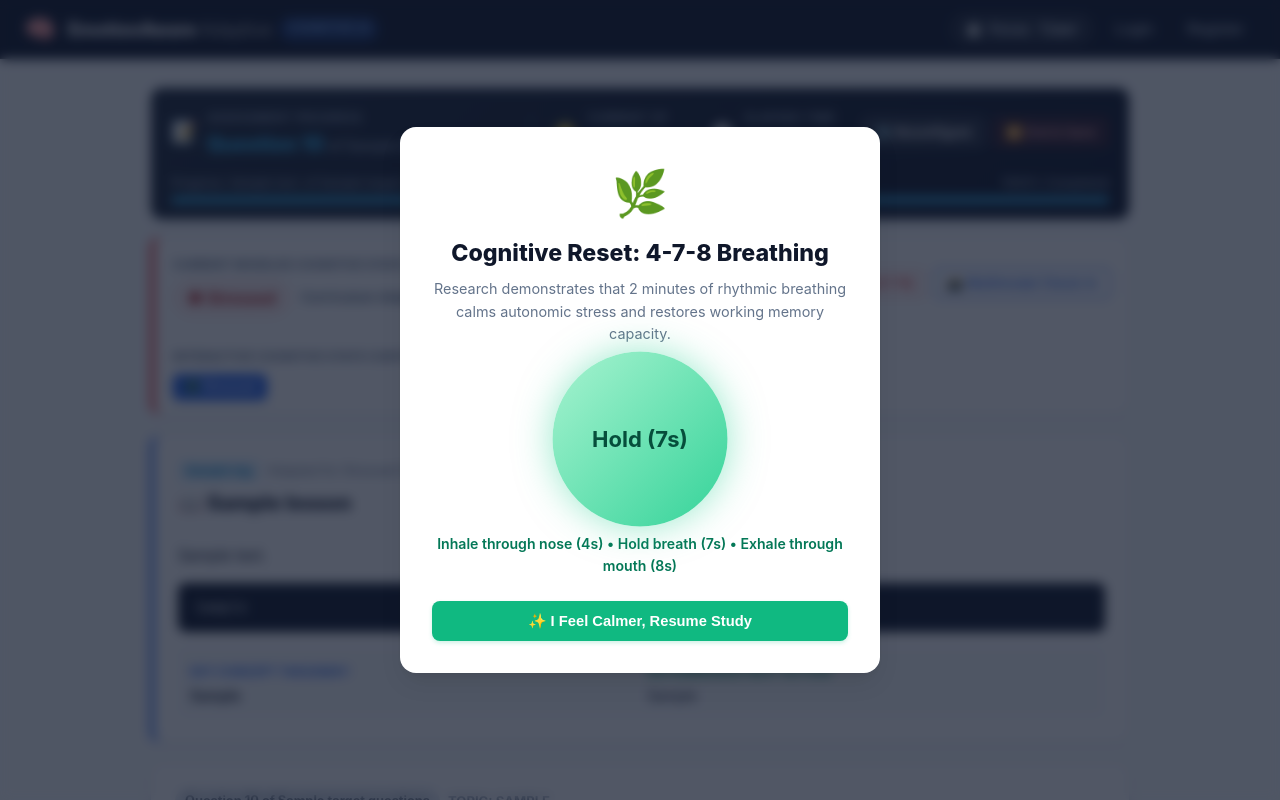
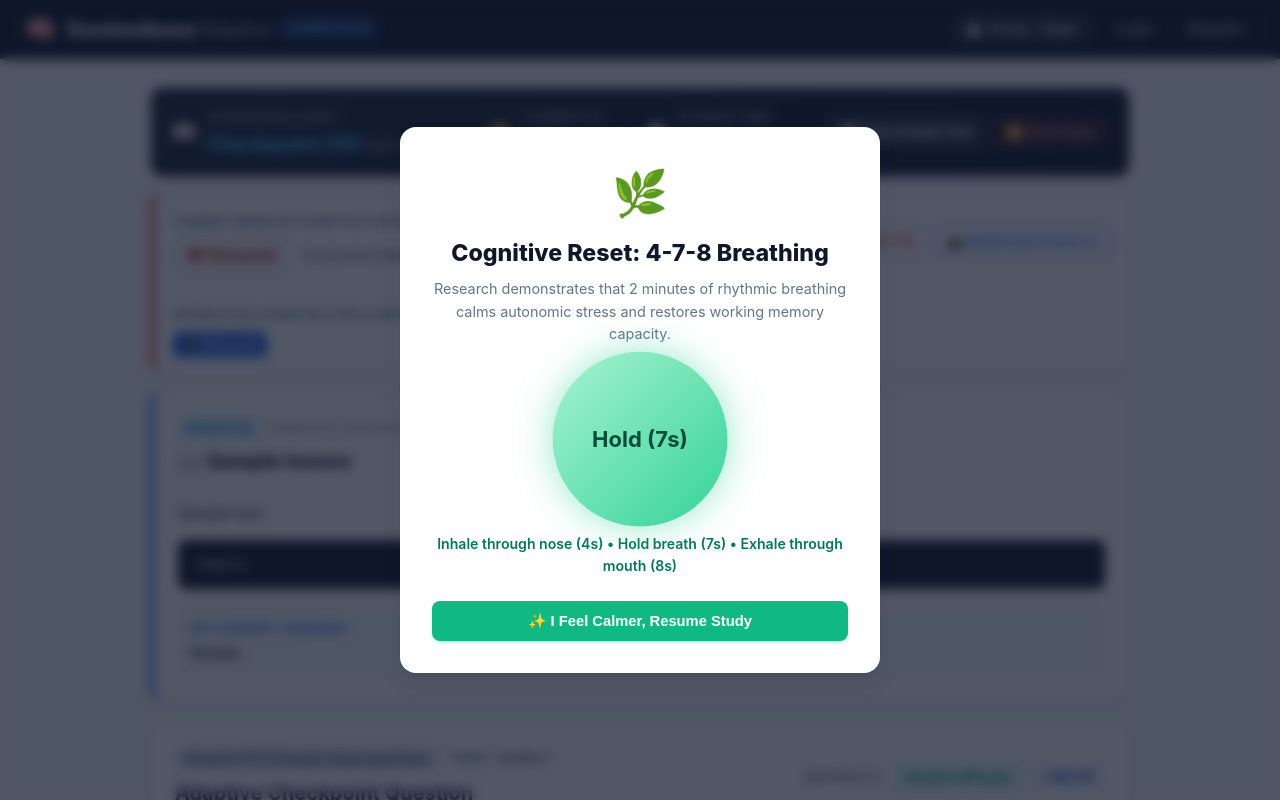
Before and after one commit to Shabrin-22/Emotion-Aware-Adaptive-Learning-System, a Flask app: template templates/study.html in a window 1280 px wide. Run offline with Flask 3, Linux system fonts and the light colour scheme; the template is opened without the code that fills it: most values are stand-ins (such as "Sample title", 1, 10 or a date in 2020).

Commit message:
fix: frontend: assessment and study icon mapping

```diff
--- a/app.py
+++ b/app.py
@@ -759,8 +759,26 @@ def study():
 
     user_id = session["user_id"]
 
-    # Check for start of a new assessment or explicit configuration
-    show_setup = False
+    # -------------------------------------------------------------------------
+    # Distinct Pathways Resolution:
+    # 1. 'assessment': Formal test with question count selection (3, 5, 10 or custom), live progress, accuracy evaluation & report
+    # 2. 'tailored': Instant state-calibrated intervention (Focused challenge, Stressed breathing reset, Confused scaffolding)
+    # 3. 'practice': Continuous self-paced study & micro-lessons across topics with no artificial barrier
+    # -------------------------------------------------------------------------
+    if request.args.get("tailored") == "1" or request.args.get("mode") == "tailored":
+        study_mode = "tailored"
+        session["study_mode"] = "tailored"
+        session.pop("study_target_questions", None)
+    elif request.args.get("mode") == "assessment" or request.args.get("setup") == "1":
+        study_mode = "assessment"
+        session["study_mode"] = "assessment"
+    elif request.args.get("mode") == "practice":
+        study_mode = "practice"
+        session["study_mode"] = "practice"
+        session.pop("study_target_questions", None)
+    else:
+        study_mode = session.get("study_mode", "practice")
+
     requested_topic = request.args.get("topic") or request.form.get("topic")
     topic_id = requested_topic if requested_topic in [t["id"] for t in TOPICS] else session.get("study_session_topic", "python")
 
@@ -768,6 +786,8 @@ def study():
         (topic for topic in TOPICS if topic["id"] == topic_id),
         TOPICS[0]
     )
+
+    show_setup = False
 
     # Check if user submitted the Assessment Setup form
     if request.method == "POST" and request.form.get("action") == "start_assessment":
@@ -778,6 +798,8 @@ def study():
             target_q = 5
 
         chosen_topic = request.form.get("topic", topic_id)
+        session["study_mode"] = "assessment"
+        study_mode = "assessment"
         session["study_target_questions"] = target_q
         session["study_session_topic"] = chosen_topic
         session["study_session_start"] = datetime.now().isoformat()
@@ -788,14 +810,12 @@ def study():
         session["study_completed"] = False
         topic_id = chosen_topic
         topic_obj = next((t for t in TOPICS if t["id"] == topic_id), TOPICS[0])
+        show_setup = False
 
-    # If user wants to reset or setup has not been performed yet
-    elif (
-        request.args.get("setup") == "1"
-        or request.args.get("restart") == "1"
-        or "study_target_questions" not in session
-    ):
+    elif study_mode == "assessment" and (request.args.get("setup") == "1" or request.args.get("restart") == "1" or "study_target_questions" not in session):
         show_setup = True
+    else:
+        show_setup = False
 
     # Modeled Cognitive State Resolution
     param_state = request.args.get("state")
@@ -845,12 +865,22 @@ def study():
         )
         session["current_cognitive_state"] = current_state
 
+    # Initialize session start if not already active
+    if "study_session_start" not in session or request.args.get("restart") == "1":
+        session["study_session_start"] = datetime.now().isoformat()
+        session["study_session_topic"] = topic_id
+        session["study_questions_answered"] = 0
+        session["study_score"] = 0
+        session["study_correct_count"] = 0
+        session["study_states_seen"] = []
+
     # If setup mode is active, render the setup card immediately
     if show_setup:
         intervention = get_adaptive_intervention(current_state, 88.0)
         return render_template(
             "study.html",
             show_setup=True,
+            study_mode=study_mode,
             topics=TOPICS,
             selected_topic=topic_id,
             current_state=current_state,
@@ -863,7 +893,7 @@ def study():
     states_seen.append(current_state)
     session["study_states_seen"] = states_seen
 
-    target_questions = session.get("study_target_questions", 5)
+    target_questions = session.get("study_target_questions") if study_mode == "assessment" else None
     questions_answered = session.get("study_questions_answered", 0)
 
     start_dt = datetime.fromisoformat(
@@ -872,13 +902,14 @@ def study():
     elapsed_sec = int((datetime.now() - start_dt).total_seconds())
 
     # Check if assessment is already completed and user refreshed or ended
-    if questions_answered >= target_questions and request.method == "GET" and not request.args.get("state"):
+    if study_mode == "assessment" and target_questions and questions_answered >= target_questions and request.method == "GET" and not request.args.get("state"):
         intervention = get_adaptive_intervention(current_state, 88.0)
         lesson = get_adaptive_lesson(topic_id, current_state)
         return render_template(
             "study.html",
             show_setup=False,
             is_completed=True,
+            study_mode=study_mode,
             topics=TOPICS,
             selected_topic=topic_id,
             current_state=current_state,
@@ -1005,12 +1036,13 @@ def study():
                     topic_id, current_state_input
                 )
 
-                is_completed = (answered >= target_questions)
+                is_completed = (study_mode == "assessment" and target_questions is not None and answered >= target_questions)
 
                 return render_template(
                     "study.html",
                     show_setup=False,
                     is_completed=is_completed,
+                    study_mode=study_mode,
                     topics=TOPICS,
                     selected_topic=topic_id,
                     current_state=current_state_input,
@@ -1053,6 +1085,7 @@ def study():
         "study.html",
         show_setup=False,
         is_completed=False,
+        study_mode=study_mode,
         topics=TOPICS,
         selected_topic=topic_id,
         current_state=current_state,
--- a/templates/base.html
+++ b/templates/base.html
@@ -25,7 +25,8 @@
             <a href="{{ url_for('admin') }}" class="{% if request.endpoint == 'admin' %}active{% endif %}">Admin Overview</a>
           {% else %}
             <a href="{{ url_for('dashboard') }}" class="{% if request.endpoint == 'dashboard' %}active{% endif %}">Dashboard</a>
-            <a href="{{ url_for('study') }}" class="{% if request.endpoint == 'study' %}active{% endif %}">Adaptive Study</a>
+            <a href="{{ url_for('study', mode='practice') }}" class="{% if request.endpoint == 'study' and (study_mode != 'assessment' and request.args.get('mode') != 'assessment') %}active{% endif %}" title="Self-Paced Learning & Concept Practice">Adaptive Study</a>
+            <a href="{{ url_for('study', mode='assessment', setup='1') }}" class="{% if request.endpoint == 'study' and (study_mode == 'assessment' or request.args.get('mode') == 'assessment') %}active{% endif %}" title="Structured Timed Test">Assessment</a>
           {% endif %}
           <a href="{{ url_for('activity') }}" class="{% if request.endpoint == 'activity' %}active{% endif %}">+ New Reflection / Webcam</a>
 
--- a/templates/study.html
+++ b/templates/study.html
@@ -161,18 +161,33 @@
 {% else %}
   <!-- ACTIVE ASSESSMENT IN PROGRESS -->
 
-  <!-- Session Progress & Control Bar (DURATION, SCORE, QUESTIONS ANSWERED OF TARGET) -->
+  <!-- Session Progress & Control Bar (DURATION, SCORE, QUESTIONS ANSWERED) -->
   <div class="card" style="margin-bottom: 16px; padding: 16px 20px; background: linear-gradient(135deg, #1e293b 0%, #0f172a 100%); color: white; border-radius: var(--radius); box-shadow: var(--shadow-md);">
     <div style="display: flex; justify-content: space-between; align-items: center; flex-wrap: wrap; gap: 14px;">
       <div style="display: flex; align-items: center; gap: 20px; flex-wrap: wrap;">
         <!-- Prominent Question Counter -->
         <div style="display: flex; align-items: center; gap: 10px;">
-          <span style="font-size: 1.3rem;">📝</span>
+          <span style="font-size: 1.3rem;">
+            {% if study_mode == 'assessment' %}📝
+            {% elif study_mode == 'tailored' %}⚡
+            {% else %}📖
+            {% endif %}
+          </span>
           <div>
-            <span style="font-size: 0.72rem; text-transform: uppercase; color: #94a3b8; font-weight: 700; letter-spacing: 0.05em;">Assessment Progress</span>
+            <span style="font-size: 0.72rem; text-transform: uppercase; color: #94a3b8; font-weight: 700; letter-spacing: 0.05em;">
+              {% if study_mode == 'assessment' %}Assessment Mode
+              {% elif study_mode == 'tailored' %}Tailored Intervention
+              {% else %}Continuous Study
+              {% endif %}
+            </span>
             <div style="font-size: 1.25rem; font-weight: 800; color: #38bdf8; display: flex; align-items: baseline; gap: 4px;">
-              <span>Question {{ (questions_answered + 1) if not submitted else questions_answered }}</span>
-              <span style="font-size: 0.88rem; color: #94a3b8; font-weight: 600;">of {{ target_questions }}</span>
+              {% if study_mode == 'assessment' and target_questions %}
+                <span>Question {{ (questions_answered + 1) if not submitted else questions_answered }}</span>
+                <span style="font-size: 0.88rem; color: #94a3b8; font-weight: 600;">of {{ target_questions }}</span>
+              {% else %}
+                <span>Checkpoint #{{ (questions_answered + 1) if not submitted else questions_answered }}</span>
+                <span style="font-size: 0.82rem; color: #94a3b8; font-weight: 600;">(Self-Paced)</span>
+              {% endif %}
             </div>
           </div>
         </div>
@@ -202,16 +217,23 @@
 
       <!-- Controls -->
       <div style="display: flex; gap: 8px;">
-        <a href="{{ url_for('study', restart='1') }}" class="btn btn-secondary btn-sm" onclick="return confirm('Restart assessment with a new question count?')" style="background: rgba(255,255,255,0.1); color: white; border-color: rgba(255,255,255,0.2);">
-          ⚙️ Reconfigure
-        </a>
+        {% if study_mode == 'assessment' %}
+          <a href="{{ url_for('study', mode='assessment', setup='1') }}" class="btn btn-secondary btn-sm" onclick="return confirm('Restart assessment with a new question count?')" style="background: rgba(255,255,255,0.1); color: white; border-color: rgba(255,255,255,0.2);">
+            ⚙️ Reconfigure Test
+          </a>
+        {% else %}
+          <a href="{{ url_for('study', mode='assessment', setup='1') }}" class="btn btn-secondary btn-sm" style="background: rgba(255,255,255,0.1); color: white; border-color: rgba(255,255,255,0.2);">
+            📝 Take Graded Test
+          </a>
+        {% endif %}
         <a href="{{ url_for('end_study_session') }}" class="btn btn-secondary btn-sm" onclick="return confirm('End this study session and save current progress to dashboard?')" style="background: rgba(239, 68, 68, 0.15); color: #fca5a5; border-color: rgba(239, 68, 68, 0.3);">
           ⏹️ End & Save
         </a>
       </div>
     </div>
 
-    <!-- Visual Question Progress Bar -->
+    {% if study_mode == 'assessment' and target_questions %}
+    <!-- Visual Question Progress Bar (Assessment Mode Only) -->
     <div style="margin-top: 14px;">
       {% set progress_pct = ((((questions_answered if not submitted else questions_answered) / target_questions) * 100) | round) %}
       <div style="display: flex; justify-content: space-between; font-size: 0.75rem; color: #94a3b8; font-weight: 600; margin-bottom: 4px;">
@@ -222,6 +244,7 @@
         <div style="width: {{ progress_pct }}%; height: 100%; background: #38bdf8; border-radius: 9999px; transition: width 0.4s ease;"></div>
       </div>
     </div>
+    {% endif %}
   </div>
 
   <!-- Interactive Cognitive State Selector / Adaptation Controls -->
```
Also changed, not shown: templates/dashboard.html (+5 -5 lines), project.db.
